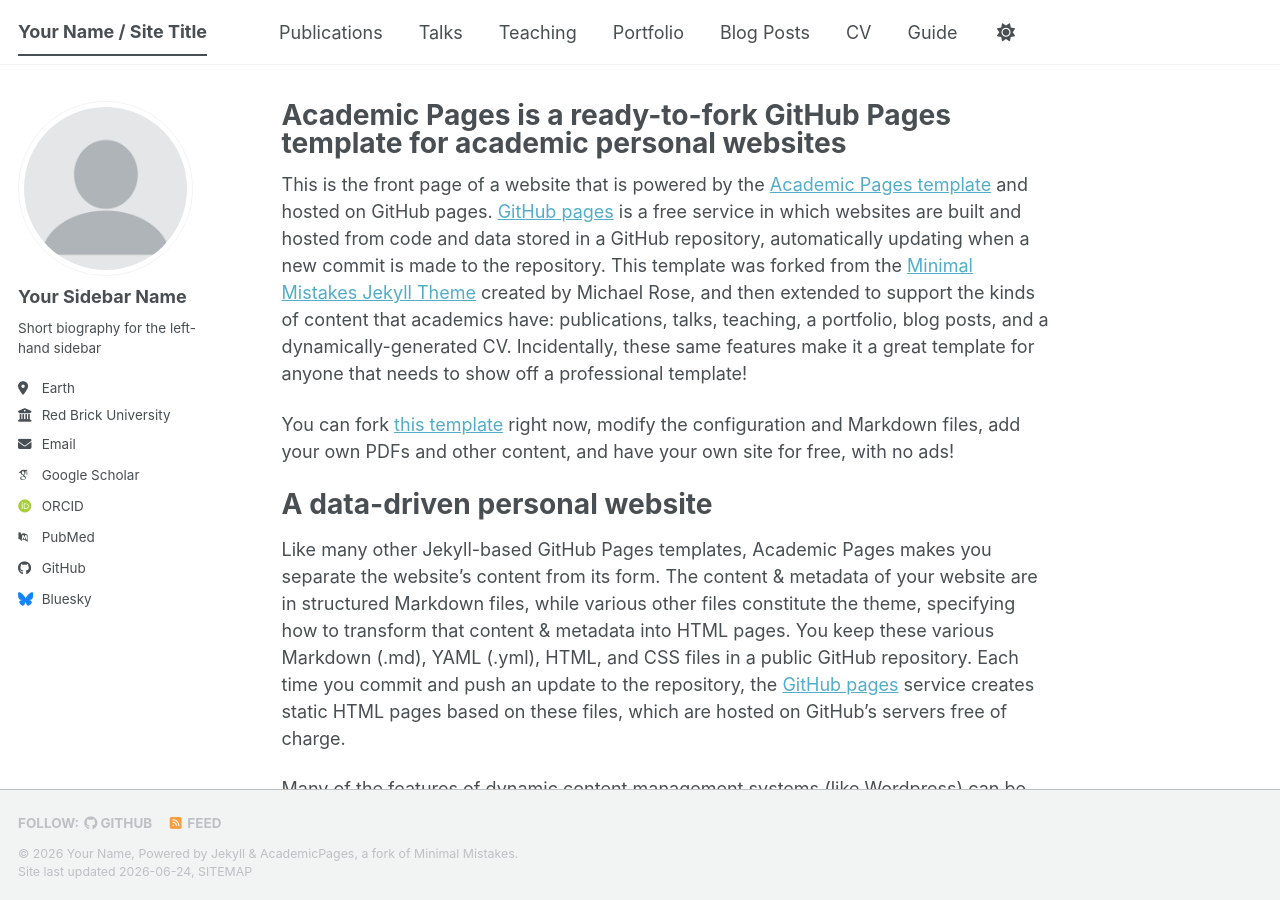
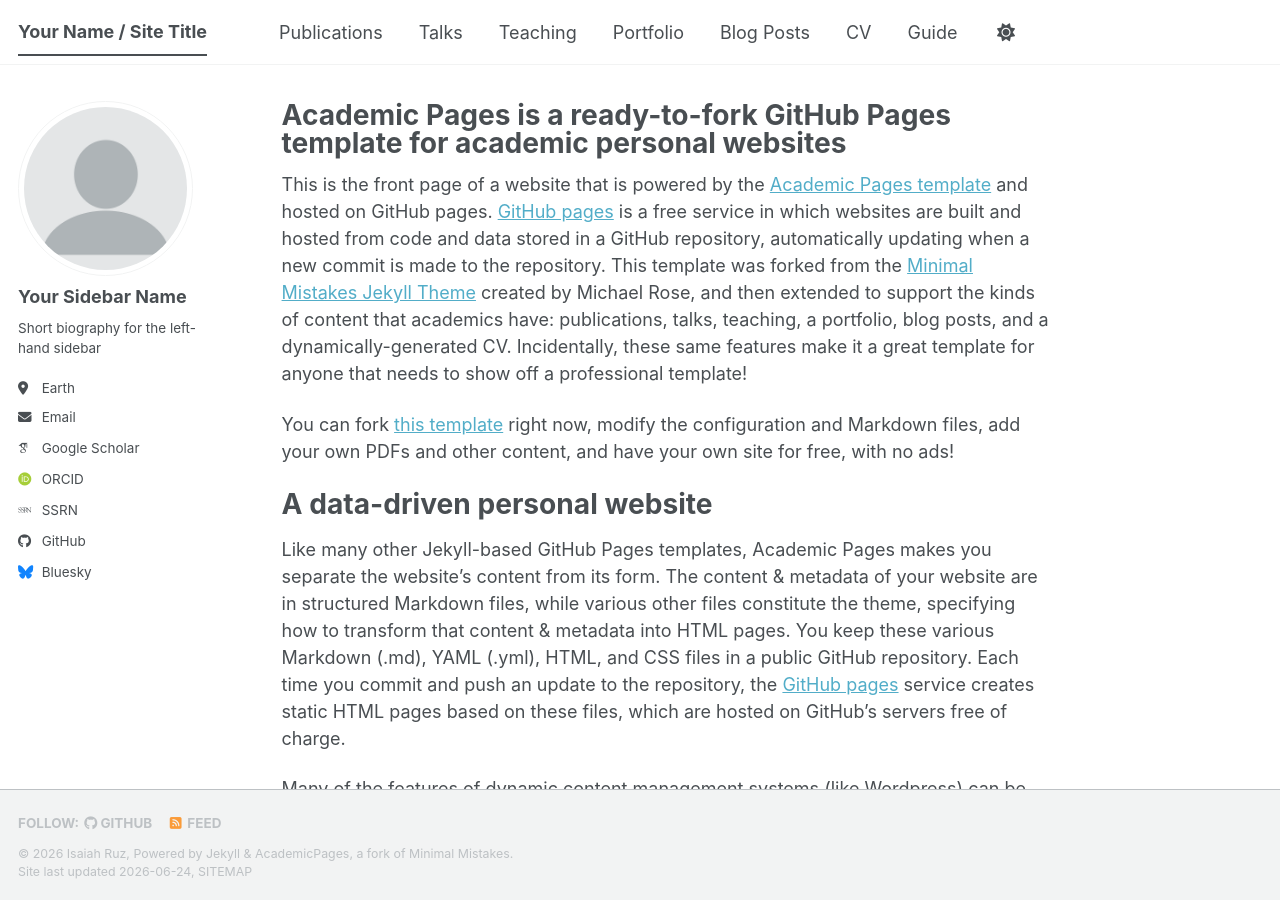
Before and after one commit to IsaiahRuz/IsaiahRuz.github.io, a Jekyll site: the page built from _pages/about.md, in a window 1280 px wide and 900 px high. Built offline with Jekyll 4.4.1, drawn with Linux system fonts in a browser that asks for light colours; some web fonts are replaced; a script bundle is joined from its source files by our own code; library files that are not in the unit come from our copies.

Commit message:
Update _config.yml
first test commit

```diff
--- a/_config.yml
+++ b/_config.yml
@@ -11,12 +11,12 @@ locale                   : "en-US"
 site_theme               : "default" # The available themes options are "default", "air", "sunrise", "mint", "dirt" and "contrast"
 title                    : "Your Name / Site Title"
 title_separator          : "-"
-name                     : &name "Your Name"
+name                     : &name "Isaiah Ruz"
 description              : &description "Your Name's academic portfolio"   # Update this with a general description of your site, this is the default if not overridden by a page
-url                      : https://academicpages.github.io # The base hostname & protocol for your site e.g. "https://[your GitHub username].github.io",
+url                      : https://IsaiahRuz.github.io # The base hostname & protocol for your site e.g. "https://[your GitHub username].github.io",
                                                            # or if you already have some other page hosted on Github then use "https://[your GitHub username].github.io/[Your Repo Name]"
 baseurl                  : "" # the subpath of your site, e.g. "/blog"
-repository               : "academicpages/academicpages.github.io"
+repository               : "IsaiahRuz/IsaiahRuz.github.io"
 
 # Site Author - The following control what appear as part of the author content on the side bar.
 #               If a field is blank the icon and link will not appear, otherwise it will be shown.
@@ -28,20 +28,20 @@ author:
   pronouns         : # example: "she/her"
   bio              : "Short biography for the left-hand sidebar"
   location         : "Earth"
-  employer         : "Red Brick University"
+  employer         :
   uri              : # URL
-  email            : "none@example.org"
+  email            : "ruzisaiah@gmail.com"
 
   # Academic websites
   academia         : # URL
   arxiv            : # URL - Update with the correct link to your profile
-  googlescholar    : "https://scholar.google.com/citations?user=PS_CX0AAAAAJ"
+  googlescholar    : https://scholar.google.com/citations?user=Ei1lupsAAAAJ&hl=en
   inspire-hep      : # URL
   impactstory      : # URL
   orcid            : "https://orcid.org/yourorcidurl"
   semantic         : # URL
-  ssrn             : # URL
-  pubmed           : "https://www.ncbi.nlm.nih.gov/pubmed/?term=john+snow"
+  ssrn             : https://papers.ssrn.com/sol3/cf_dev/AbsByAuth.cfm?per_id=10444737
+  pubmed           :
   researchgate     : # URL
   scopus           : # URL
   zotero           : # URL
```
